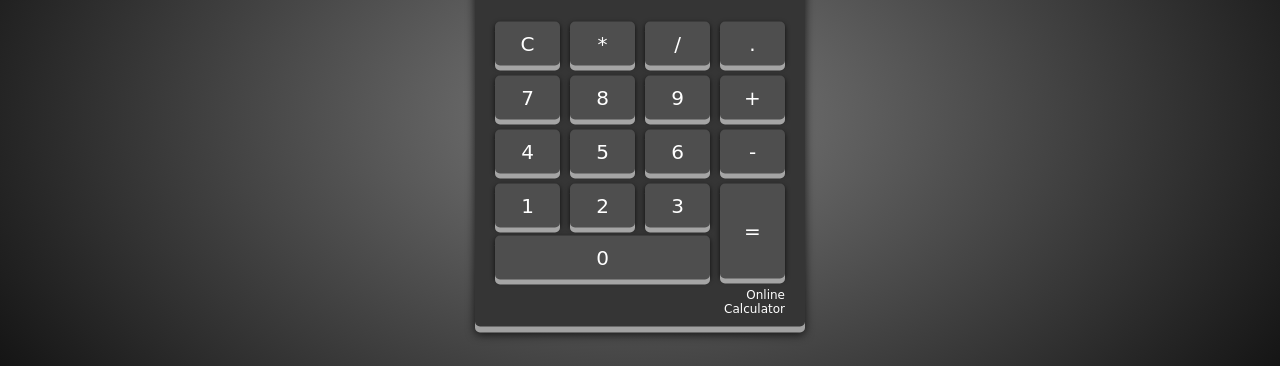
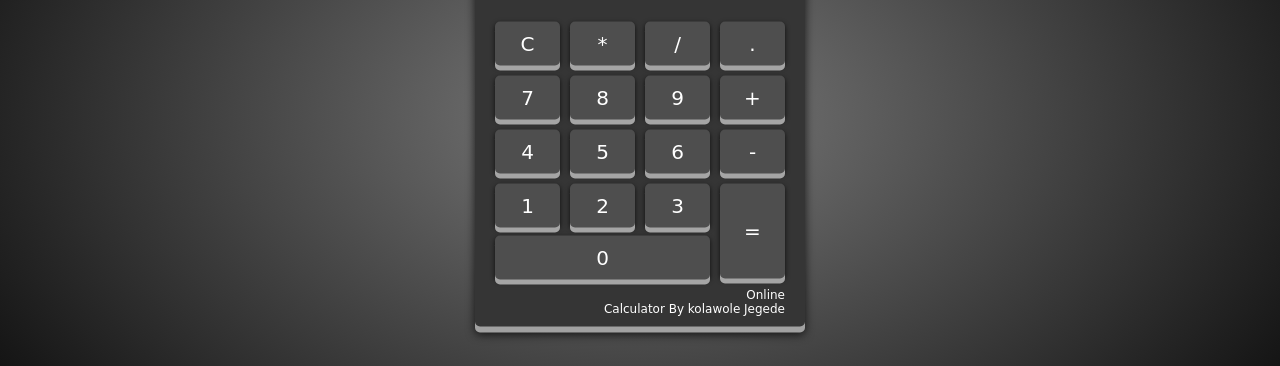
Before and after one commit to jegs01/Online-Calculator, a plain HTML site: page index.html in a window 1280 px wide. Shown: the part 284-650 px from the top of the page. Drawn offline with Linux system fonts and the light colour scheme; a web font is replaced by a local one.

Commit message:
Online Calculator

```diff
--- a/index.html
+++ b/index.html
@@ -30,7 +30,7 @@
             <li>0</li>
         </ul>
         <div class="signature">
-            Online Calculator
+            Online Calculator By kolawole Jegede
         </div>
     <div>
     <script src="script.js"></script>
```
